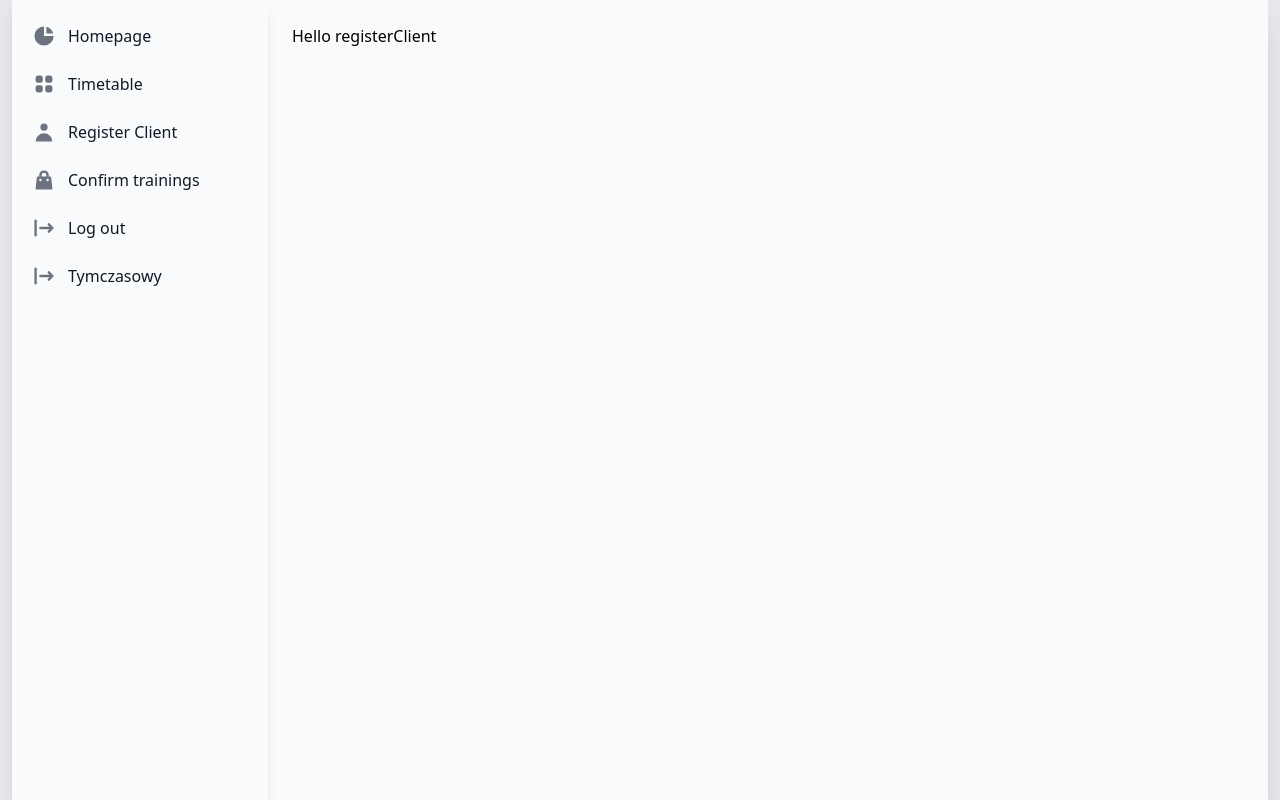
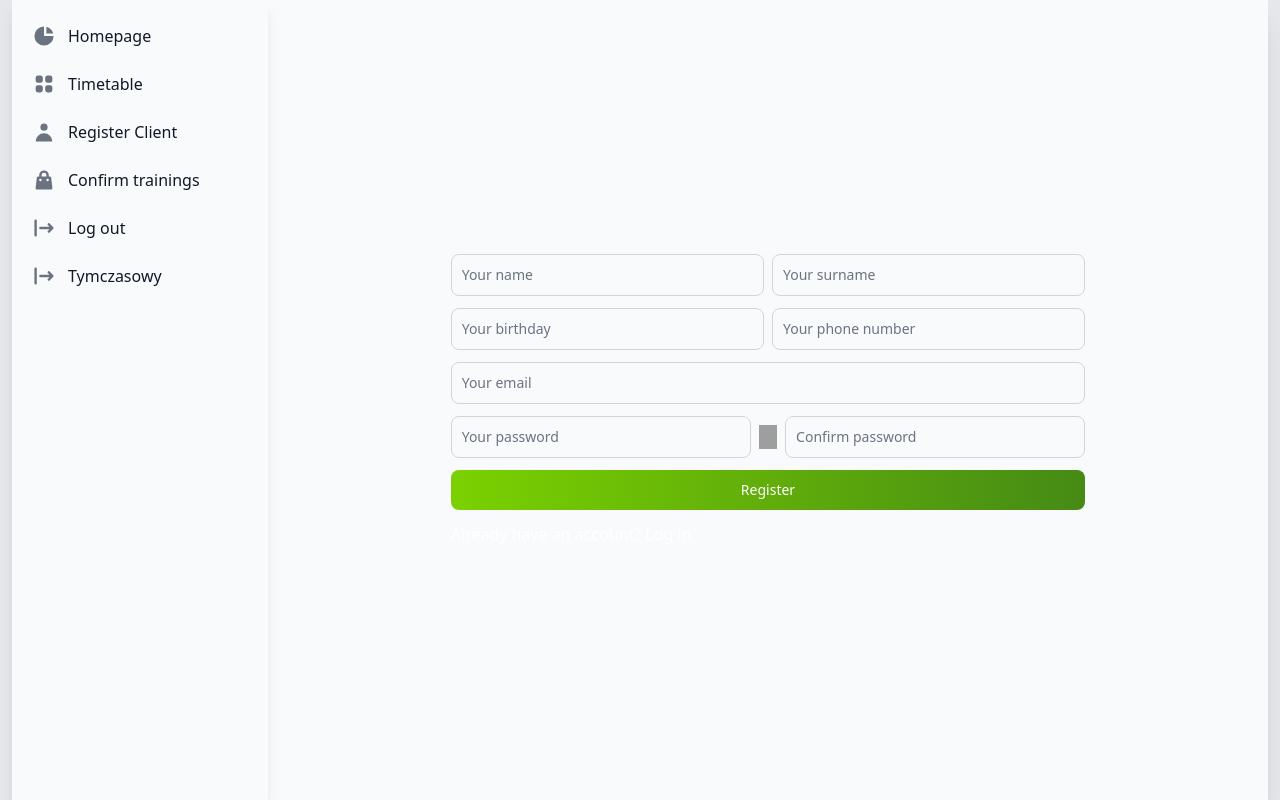
Before and after one commit to modul-sum-3/sum-front, a React (Create React App) app: page /employee in a window 1280 px wide. Both pictures are taken after a click on the button "Register Client". Shown: the top 800 px of the page. Built offline with nearby package versions, Linux system fonts and the light colour scheme; grey boxes are pictures that could not be loaded.

Commit message:
Homepage & registerClient at employee page added

```diff
--- a/src/components/Homepage.js
+++ b/src/components/Homepage.js
@@ -1,5 +1,37 @@
+import { useEffect, useState } from 'react';
+
 const Homepage = () => {
-  return <div>Hello</div>;
+  const [clientId, setClientId] = useState('');
+  const [display, setDisplay] = useState('');
+
+  useEffect(() => {
+    if (clientId.length === 0) {
+      setDisplay('hidden');
+    } else {
+      setDisplay('block');
+    }
+  }, [clientId]);
+
+  return (
+    <div className="flex h-screen w-full flex-col">
+      <div className="mt-12 flex justify-center">
+        <input
+          placeholder="Insert Client ID"
+          id="insertId"
+          type="text"
+          onChange={(event) => setClientId(event.target.value)}
+          className="block w-2/3 rounded-lg border border-gray-300 bg-gray-50 p-2.5 text-sm text-gray-900 focus:border-primary focus:ring-primary disabled:cursor-not-allowed disabled:opacity-50"
+        />
+      </div>
+      <div className="mt-10 flex h-3/4 justify-center">
+        <div
+          className={`${display} block w-2/3 rounded-lg border border-gray-300 bg-gray-50 p-2.5 text-sm text-gray-900 focus:border-primary focus:ring-primary disabled:cursor-not-allowed disabled:opacity-50`}
+        >
+          Tu beda dane klienta
+        </div>
+      </div>
+    </div>
+  );
 };
 
 export default Homepage;
--- a/src/components/RegisterClient.js
+++ b/src/components/RegisterClient.js
@@ -1,5 +1,11 @@
+import RegisterForm from './RegisterForm';
+
 const RegisterClient = () => {
-  return <div>Hello registerClient</div>;
+  return (
+    <div className="grid h-screen w-full items-center">
+      <RegisterForm />
+    </div>
+  );
 };
 
 export default RegisterClient;
--- a/src/components/RegisterForm.js
+++ b/src/components/RegisterForm.js
@@ -4,7 +4,7 @@ import { useState } from 'react';
 import { NotificationManager } from 'react-notifications';
 import 'react-notifications/lib/notifications.css';
 
-const RegisterForm = () => {
+const RegisterForm = ({ width, invert, display }) => {
   const [name, setName] = useState('');
   const [surname, setSurname] = useState('');
   const [birthday, setBirthday] = useState('');
@@ -83,9 +83,9 @@ const RegisterForm = () => {
   };
 
   return (
-    <div className="flex justify-center  backdrop-blur-sm">
+    <div className="flex justify-center backdrop-blur-sm ">
       <form
-        className="flex w-1/4 flex-col gap-3 max-lg:w-1/2 max-md:w-2/3"
+        className={`flex ${width} flex-col gap-3 max-lg:w-1/2 max-md:w-2/3`}
         onSubmit={handleRegister}
       >
         <div className="flex flex-row gap-2">
@@ -160,7 +160,7 @@ const RegisterForm = () => {
             <img
               src="https://static.thenounproject.com/png/718767-200.png"
               id="showpassword"
-              className="h-6 w-10 invert"
+              className={`h-6 w-10 ${invert}`}
               alt="eye"
             />
           </button>
@@ -183,7 +183,7 @@ const RegisterForm = () => {
         <p className="flex list-none items-center gap-2">
           <a
             href="/login"
-            className="block rounded py-2 pl-3 pr-4 text-white hover:text-primary md:bg-transparent md:p-0"
+            className={`rounded py-2 pl-3 pr-4 ${display} text-white hover:text-primary md:bg-transparent md:p-0`}
             aria-current="page"
           >
             Already have an account? Log in
--- a/src/pages/Employee.js
+++ b/src/pages/Employee.js
@@ -1,9 +1,11 @@
+import { NotificationContainer } from 'react-notifications';
 import StaffTemplate from '../templates/StaffTemplate';
 
 const Employee = () => {
   return (
     <div>
       <StaffTemplate />
+      <NotificationContainer />
     </div>
   );
 };
--- a/src/pages/Register.js
+++ b/src/pages/Register.js
@@ -15,7 +15,7 @@ const Register = () => {
         </a>
         <NotificationContainer />
       </div>
-      <RegisterForm />
+      <RegisterForm width="w-1/3" invert="invert" display="block" />
     </div>
   );
 };
--- a/src/templates/StaffTemplate.js
+++ b/src/templates/StaffTemplate.js
@@ -1,11 +1,13 @@
 import { useState } from 'react';
 import Homepage from '../components/Homepage';
 import Timetable from '../components/Timetable';
-import RegisterClient from '../components/RegisterClient';
 import ConfirmTraninings from '../components/ConfirmTrainings';
+import RegisterForm from '../components/RegisterForm';
 
 const StaffTemplate = () => {
   const [page, setPage] = useState('homepage');
+
+  const [isCenter, setIsCenter] = useState('');
 
   const componentSwitch = (com) => {
     let component;
@@ -19,7 +21,7 @@ const StaffTemplate = () => {
       component = <ConfirmTraninings />;
     }
     if (com === 'registerClient') {
-      component = <RegisterClient />;
+      component = <RegisterForm width="w-2/3" display="none" />;
     }
     return <div>{component}</div>;
   };
@@ -40,6 +42,7 @@ const StaffTemplate = () => {
                   id="homepage"
                   onClick={() => {
                     setPage('homepage');
+                    setIsCenter('');
                   }}
                   className="flex items-center rounded-lg p-2 text-gray-900 hover:bg-gray-100 dark:text-white dark:hover:bg-gray-700"
                 >
@@ -62,6 +65,7 @@ const StaffTemplate = () => {
                   id="timetable"
                   onClick={() => {
                     setPage('timetable');
+                    setIsCenter('');
                   }}
                   className="flex items-center rounded-lg p-2 text-gray-900 hover:bg-gray-100 dark:text-white dark:hover:bg-gray-700"
                 >
@@ -81,7 +85,10 @@ const StaffTemplate = () => {
                 <button
                   type="button"
                   id="registerClient"
-                  onClick={() => setPage('registerClient')}
+                  onClick={() => {
+                    setPage('registerClient');
+                    setIsCenter('items-center');
+                  }}
                   className="flex items-center rounded-lg p-2 text-gray-900 hover:bg-gray-100 dark:text-white dark:hover:bg-gray-700"
                 >
                   <svg
@@ -104,7 +111,10 @@ const StaffTemplate = () => {
                 <button
                   type="button"
                   id="confirmTraninings"
-                  onClick={() => setPage('confirmTraninings')}
+                  onClick={() => {
+                    setPage('confirmTraninings');
+                    setIsCenter('');
+                  }}
                   className="flex items-center rounded-lg p-2 text-gray-900 hover:bg-gray-100 dark:text-white dark:hover:bg-gray-700"
                 >
                   <svg
@@ -173,7 +183,9 @@ const StaffTemplate = () => {
         </aside>
 
         <div className="h-screen w-full sm:ml-64">
-          <div className="mb-4 flex h-full w-[1000px] bg-gray-50 p-6 shadow-xl dark:bg-gray-800">
+          <div
+            className={`mb-4 grid h-full w-[1000px] ${isCenter} bg-gray-50 p-6 shadow-xl dark:bg-gray-800`}
+          >
             {componentSwitch(page)}
           </div>
         </div>
```
